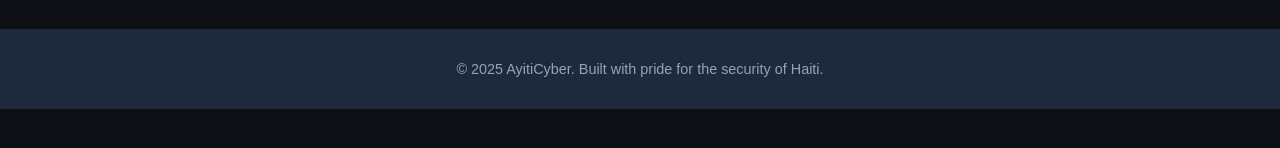
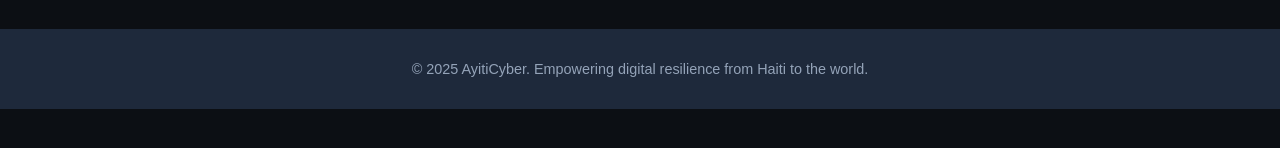
Before and after one commit to ayiticyber/ayiticyber.github.io, a plain HTML site: page index.html in a window 1280 px wide. Shown: the part 568-716 px from the top of the page. Drawn offline with Linux system fonts and the light colour scheme.

Commit message:
Update index.html

```diff
--- a/index.html
+++ b/index.html
@@ -83,7 +83,7 @@
   </main>
 
   <footer>
-    &copy; 2025 AyitiCyber. Built with pride for the security of Haiti.
+    &copy; 2025 AyitiCyber. Empowering digital resilience from Haiti to the world.
   </footer>
 </body>
 </html>
```
